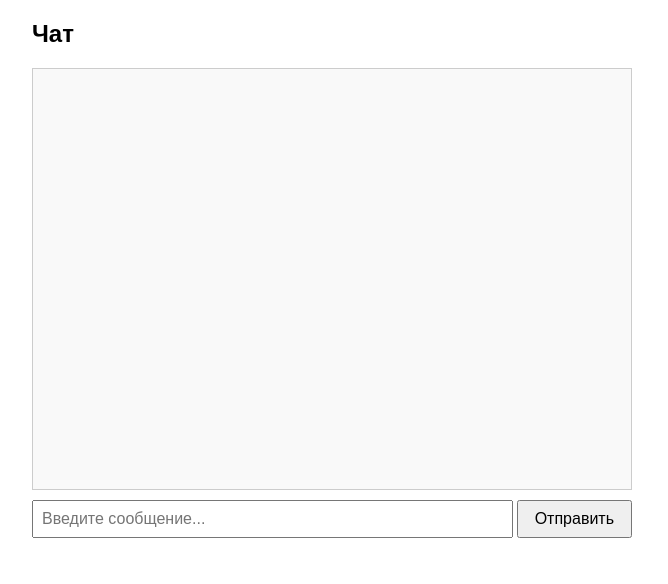
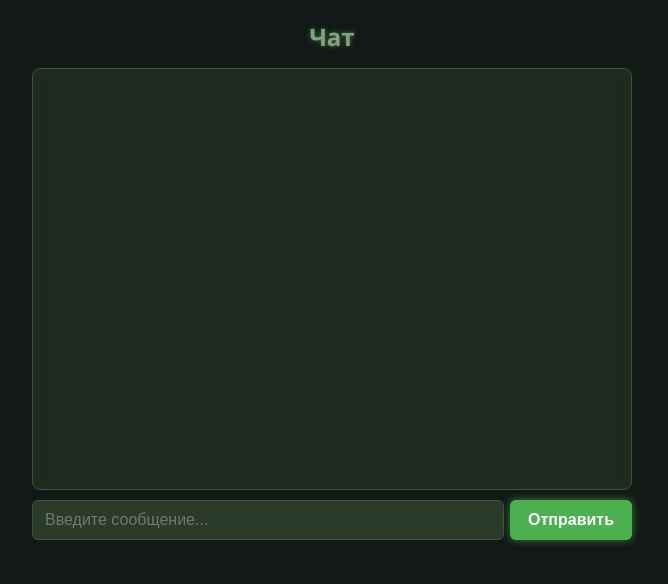
Before and after one commit to Heart-Of-Chornobyl/chatov, a plain HTML site: page chat.html in a window 1280 px wide. Shown: the whole page, without its empty margins (308-976 px from the left). Drawn offline with nearby package versions, Linux system fonts and the light colour scheme; no server answers.

Commit message:
Update chat.html

```diff
--- a/chat.html
+++ b/chat.html
@@ -5,44 +5,86 @@
 <title>Чат</title>
 <style>
   body {
-    font-family: Arial, sans-serif;
+    font-family: 'Segoe UI', Tahoma, Geneva, Verdana, sans-serif;
     max-width: 600px;
     margin: 20px auto;
+    background-color: #121916;
+    color: #c1d8c1;
+    user-select: none;
+  }
+  h2 {
+    text-align: center;
+    color: #7fa57f;
+    text-shadow: 0 0 5px #4a6f4a;
+    margin-bottom: 15px;
   }
   #messages {
-    border: 1px solid #ccc;
+    border: 1px solid #3a553a;
     height: 400px;
     overflow-y: scroll;
     padding: 10px;
     margin-bottom: 10px;
-    background: #f9f9f9;
+    background: #1e2a20;
+    border-radius: 8px;
+    box-shadow: inset 0 0 8px #223322;
   }
   .message {
     margin-bottom: 8px;
+    line-height: 1.3;
   }
   .username {
-    font-weight: bold;
-    color: #0066cc;
+    font-weight: 700;
+    color: #80c080;
     cursor: pointer;
+    text-shadow: 0 0 4px #4caf50;
+    user-select: text;
   }
   .reply-btn {
     margin-left: 8px;
     font-size: 12px;
     cursor: pointer;
-    color: #007700;
+    color: #4caf50;
+    user-select: none;
+    transition: color 0.3s ease;
+  }
+  .reply-btn:hover {
+    color: #7fff7f;
   }
   #input-area {
     display: flex;
+    gap: 6px;
   }
   #input-area input[type="text"] {
     flex-grow: 1;
-    padding: 8px;
+    padding: 10px 12px;
     font-size: 16px;
+    border: 1.5px solid #3a553a;
+    border-radius: 6px;
+    background: #2a3b2a;
+    color: #c1d8c1;
+    transition: border-color 0.3s ease, background-color 0.3s ease;
+  }
+  #input-area input[type="text"]:focus {
+    border-color: #4caf50;
+    background: #395039;
+    outline: none;
+    color: #e1f0e1;
   }
   #input-area button {
-    padding: 8px 16px;
+    padding: 10px 18px;
     font-size: 16px;
-    margin-left: 4px;
+    background: #4caf50;
+    border: none;
+    border-radius: 6px;
+    color: white;
+    cursor: pointer;
+    font-weight: 700;
+    box-shadow: 0 0 8px #3a7d3a;
+    transition: background-color 0.3s ease, box-shadow 0.3s ease;
+  }
+  #input-area button:hover {
+    background: #3a8a3a;
+    box-shadow: 0 0 12px #4caf50;
   }
 </style>
 <script src="https://cdn.socket.io/4.5.4/socket.io.min.js"></script>
@@ -64,23 +106,19 @@
   const input = document.getElementById('msg-input');
   const sendBtn = document.getElementById('send-btn');
 
-  // Добавить сообщение в окно
   function addMessage(msg) {
     const div = document.createElement('div');
     div.className = 'message';
 
-    // Ник с кликабельной кнопкой "Ответить"
     const usernameSpan = document.createElement('span');
     usernameSpan.textContent = msg.user;
     usernameSpan.className = 'username';
     usernameSpan.title = 'Нажмите, чтобы ответить';
 
-    // Кнопка "Ответить"
     const replyBtn = document.createElement('span');
     replyBtn.textContent = '[Ответить]';
     replyBtn.className = 'reply-btn';
 
-    // При клике на ник или кнопку "Ответить" подставляем @ник,
     function onReplyClick() {
       input.value = '@' + msg.user + ', ';
       input.focus();
@@ -91,7 +129,6 @@
     div.appendChild(usernameSpan);
     div.appendChild(replyBtn);
 
-    // Текст сообщения
     const textSpan = document.createElement('span');
     textSpan.textContent = ': ' + msg.text;
     div.appendChild(textSpan);
@@ -100,16 +137,13 @@
     messagesDiv.scrollTop = messagesDiv.scrollHeight;
   }
 
-  // Загрузка старых сообщений
   socket.on('load_messages', msgs => {
     messagesDiv.innerHTML = '';
     msgs.forEach(addMessage);
   });
 
-  // Новое сообщение
   socket.on('new_message', addMessage);
 
-  // Отправка сообщения
   sendBtn.addEventListener('click', () => {
     const text = input.value.trim();
     if (!text) return;
@@ -117,15 +151,12 @@
     input.value = '';
   });
 
-  // Enter для отправки
   input.addEventListener('keydown', e => {
     if (e.key === 'Enter') {
       sendBtn.click();
       e.preventDefault();
     }
   });
-
-  // При подключении сервер сам отправит load_messages
 </script>
 
 </body>
```
